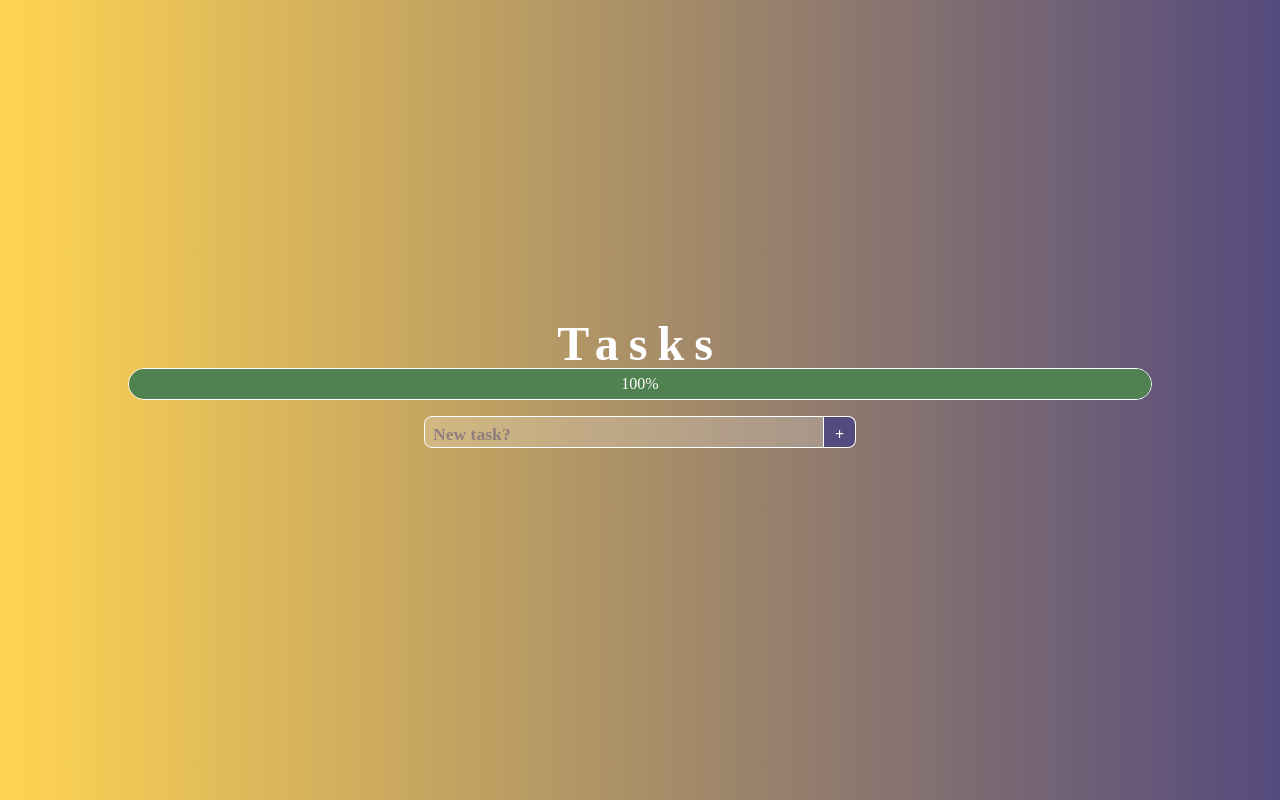
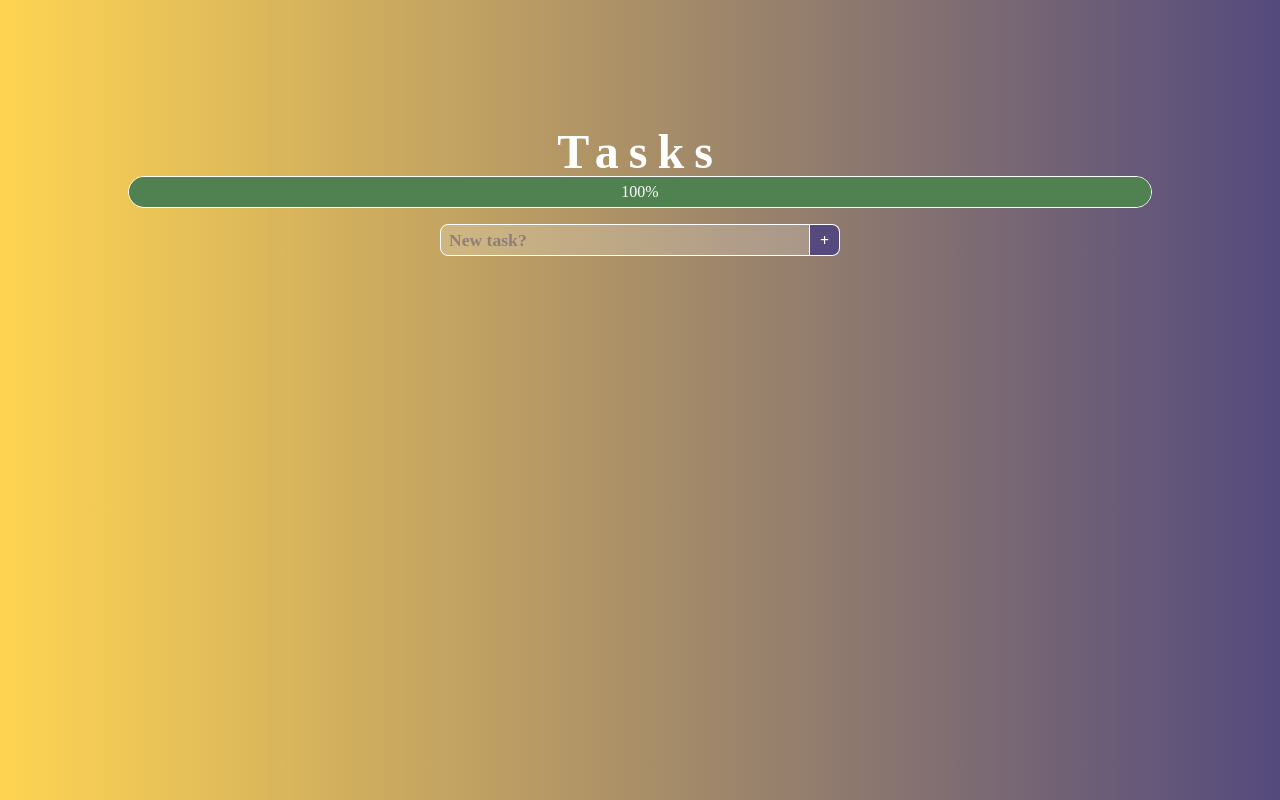
Before and after one commit to BrunoFerreira10/course-vue-2, a Vue app: page / in a window 1280 px wide. Built offline with nearby package versions, Linux system fonts and the light colour scheme; a web font is replaced by a local one.

Commit message:
Fixed vertical position issues

```diff
--- a/public/index.html
+++ b/public/index.html
@@ -8,6 +8,7 @@
 
     <link rel="preconnect" href="https://fonts.gstatic.com">
     <link href="https://fonts.googleapis.com/css2?family=Baloo+Tamma+2:wght@400;600&display=swap" rel="stylesheet">
+    <link href="https://fonts.googleapis.com/css2?family=Montserrat:wght@400;600&display=swap" rel="stylesheet">
     <title><%= htmlWebpackPlugin.options.title %></title>
   </head>
   <body>
--- a/src/App.vue
+++ b/src/App.vue
@@ -59,10 +59,11 @@ export default {
   margin: 0px;
   box-sizing: border-box;
   font-family: "Baloo Tamma 2", cursive;
+  /* font-family: 'Montserrat', sans-serif; */
 }
 
 .font-aid {
-  padding-top: 0.2rem;
+  /* padding-top: 0.2rem; */
 }
 
 body {
@@ -80,15 +81,22 @@ body {
     var(--bgyellow),
     var(--bgblue)
   ); /* W3C, IE 10+/ Edge, Firefox 16+, Chrome 26+, Opera 12+, Safari 7+ */
+
 }
 
 #app {
   display: flex;
   flex-direction: column;
-  justify-content: center;
+  justify-content: flex-start;
   align-items: center;
 
   height: 100%;
   width: 80%;
+
+  padding-top: 10%;
 }
+
+
+
+
 </style>
--- a/src/components/TaskInput.vue
+++ b/src/components/TaskInput.vue
@@ -1,7 +1,7 @@
 <template>
   <div id="task-input">
-    <input type="input" placeholder="New task?" v-model="taskText" ref="taskInputText">
-    <button @click="addTask" >+</button>
+    <input class="font-aid" type="input" placeholder="New task?" v-model="taskText" ref="taskInputText" @keyup.enter="addTask">
+    <button class="font-aid" @click="addTask">+</button>
   </div>
 </template>
 
@@ -35,11 +35,13 @@ export default {
     justify-content: center;
     align-items: center;
     margin-top: 1rem;
+    width: 100%;
+    max-width: 400px;
   }
 
   input {
-    width: 400px;
-    height: 2rem;;
+    width: 100%;
+    height: 2rem;
 
     background: rgba(255,255,255,.2);
     color: white;
@@ -50,7 +52,6 @@ export default {
 
     line-height: 2rem;
     font-size: 1.1rem;
-    padding-top: 0.3rem;
     padding-left: 0.5rem;
   }
 
@@ -59,10 +60,6 @@ export default {
     opacity: 0.5;
     font-weight: 600;
   }
-
-  /* input:focus::placeholder {
-    color: transparent;
-  } */
 
   button {
     height: 2rem;
@@ -79,7 +76,6 @@ export default {
     font-weight: 600;
     line-height: 2rem;
     font-size: 1rem;
-    padding-top: 0.1rem;
   }
 
   button:hover {
--- a/src/components/TaskList.vue
+++ b/src/components/TaskList.vue
@@ -25,6 +25,7 @@ export default {
 
 #task-list {
   display: flex;
+  justify-content: center;
   flex-wrap: wrap;
 
   margin-top: 2rem;
--- a/src/components/TaskProgress.vue
+++ b/src/components/TaskProgress.vue
@@ -5,7 +5,7 @@
 
       <div class="progress" :style="{width: completed + '%'}">
       </div>
-      <span class="txt">{{ completed + '%' }}</span>
+      <span class="font-aid">{{ completed + '%' }}</span>
     </div>
   </div>
 </template>
```
